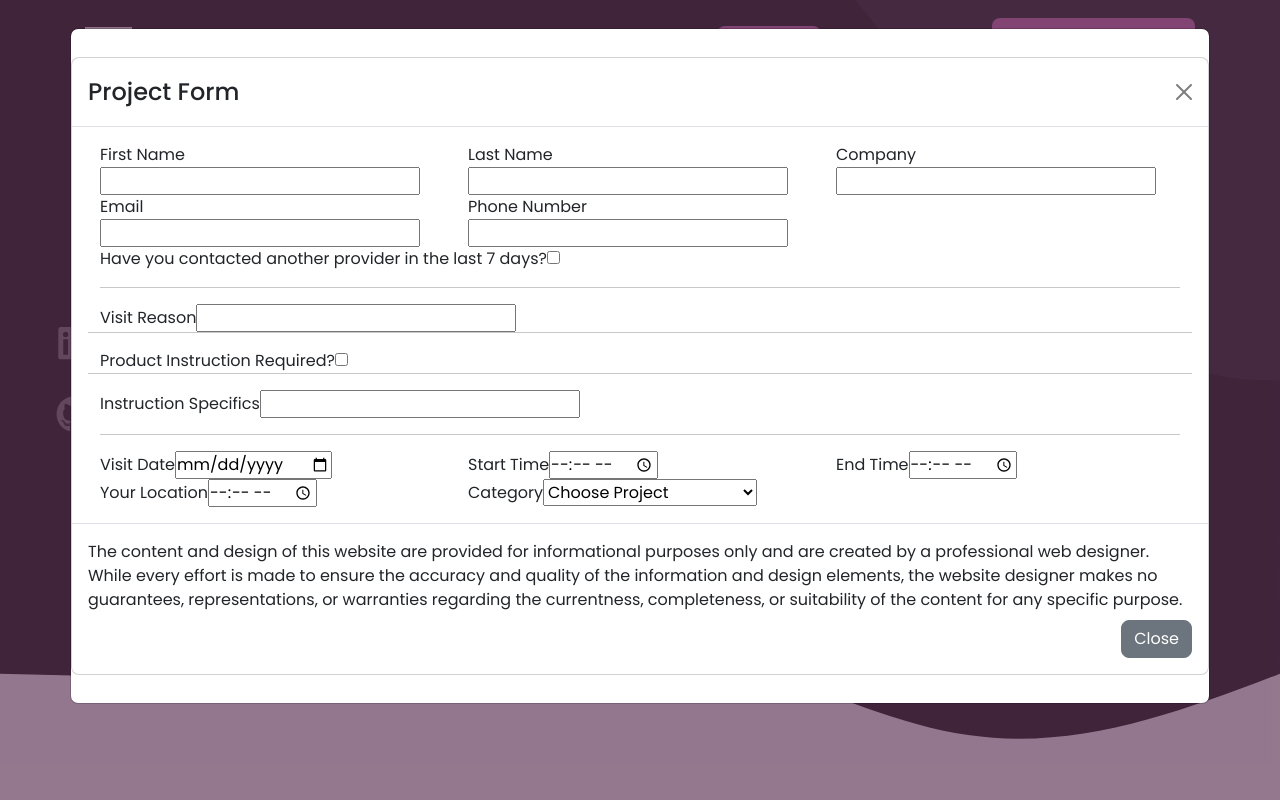
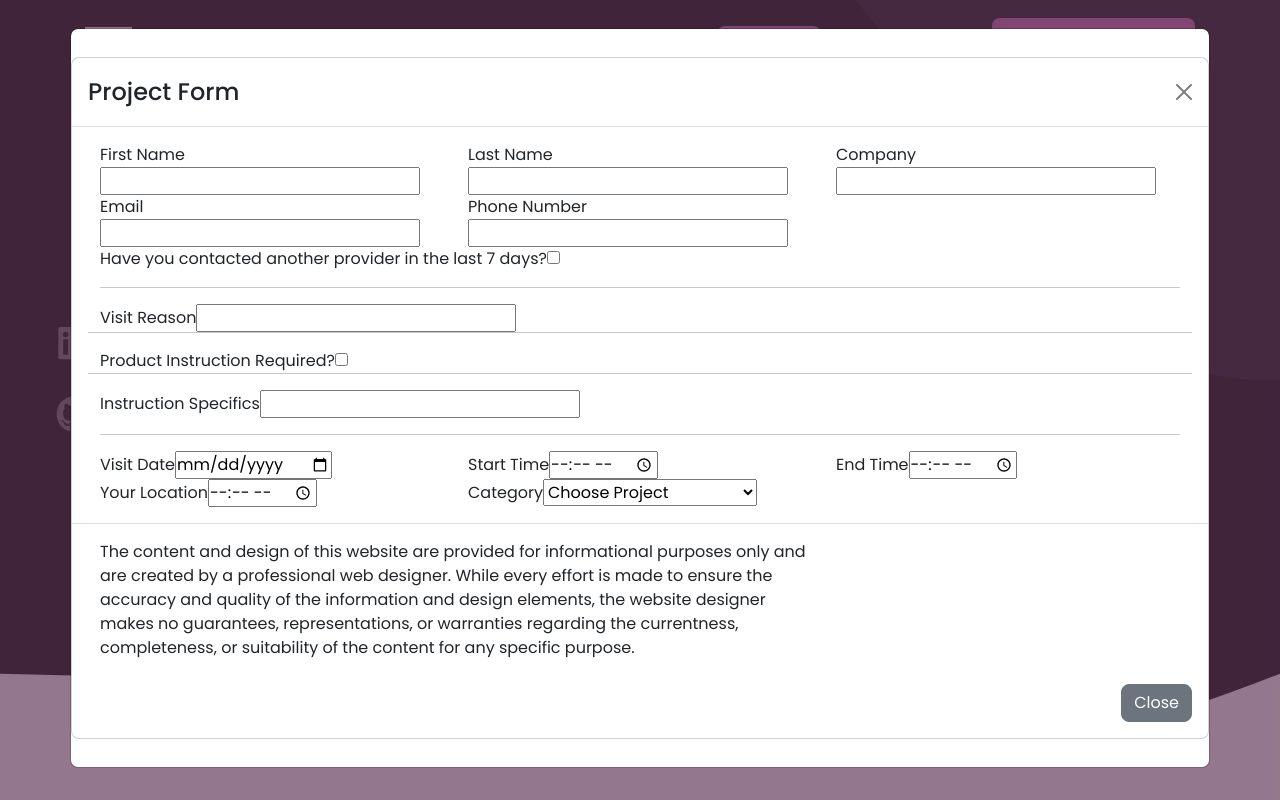
Before and after one commit to tektechnologies/craigbarkley, a React (Create React App) app: page / in a window 1280 px wide. Both pictures are taken after a click on the element "New Project Request". Shown: the top 800 px of the page. Built offline with nearby package versions, Linux system fonts and the light colour scheme.

Commit message:
add row for para and format doc

```diff
--- a/src/components/SelectedProjectForm/SelectedProjectForm.js
+++ b/src/components/SelectedProjectForm/SelectedProjectForm.js
@@ -123,22 +123,25 @@ const SelectedProjectForm = (props) => {
                     <option value="logoBranding">Logo Graphics Branding</option>
                   </select>
                 </Col>
-
-                <Col xs={12} md={8}></Col>
               </Row>
             </form>
           </Container>
         </Modal.Body>
         <Modal.Footer>
-          <p>
-            The content and design of this website are provided for
-            informational purposes only and are created by a professional web
-            designer. While every effort is made to ensure the accuracy and
-            quality of the information and design elements, the website designer
-            makes no guarantees, representations, or warranties regarding the
-            currentness, completeness, or suitability of the content for any
-            specific purpose.
-          </p>
+          <Row>
+            <Col xs={12} md={8}>
+              <p>
+                The content and design of this website are provided for
+                informational purposes only and are created by a professional
+                web designer. While every effort is made to ensure the accuracy
+                and quality of the information and design elements, the website
+                designer makes no guarantees, representations, or warranties
+                regarding the currentness, completeness, or suitability of the
+                content for any specific purpose.
+              </p>
+            </Col>
+          </Row>
+
           <Button onClick={props.handleClose} variant="secondary">
             Close
           </Button>
```
